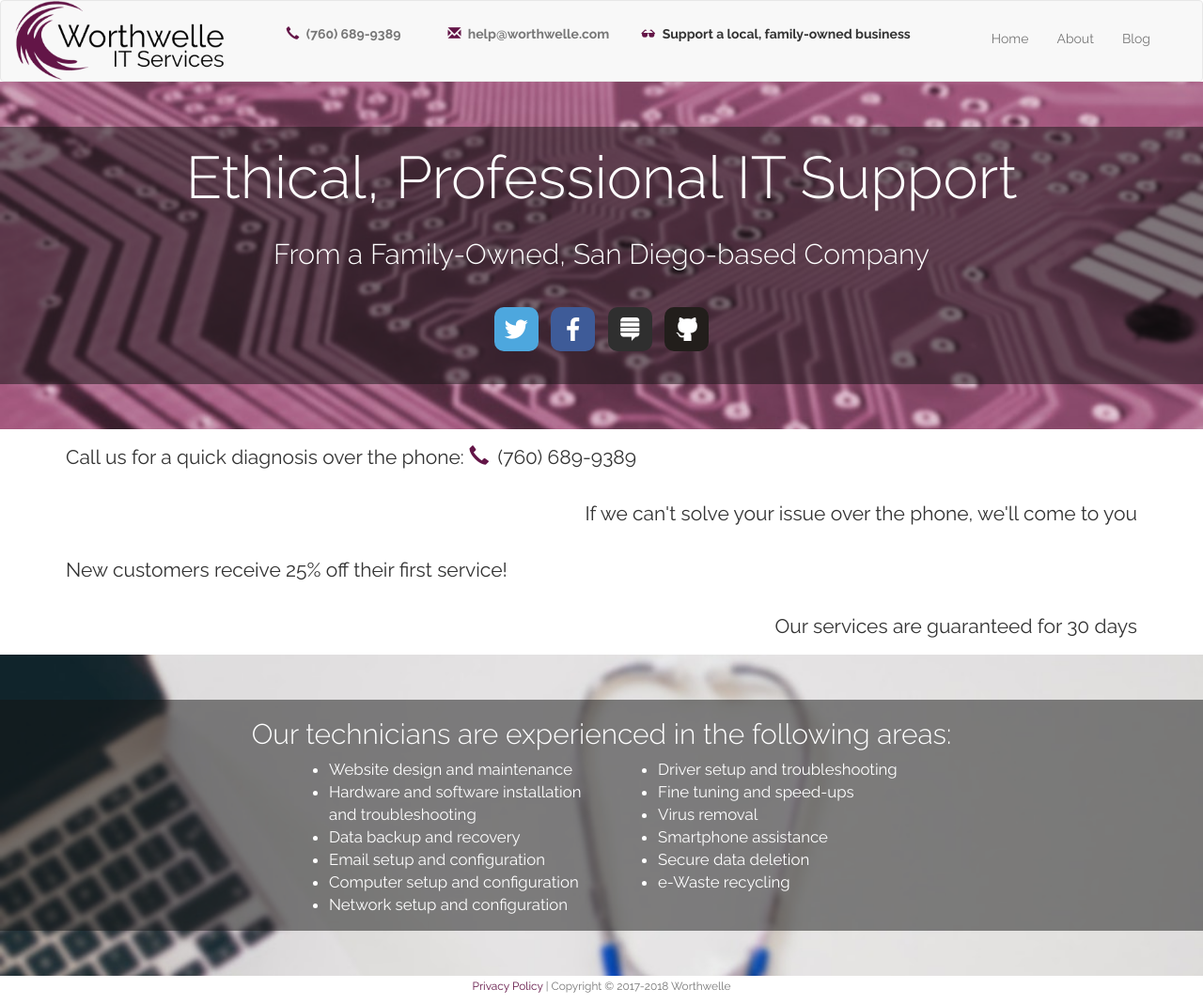
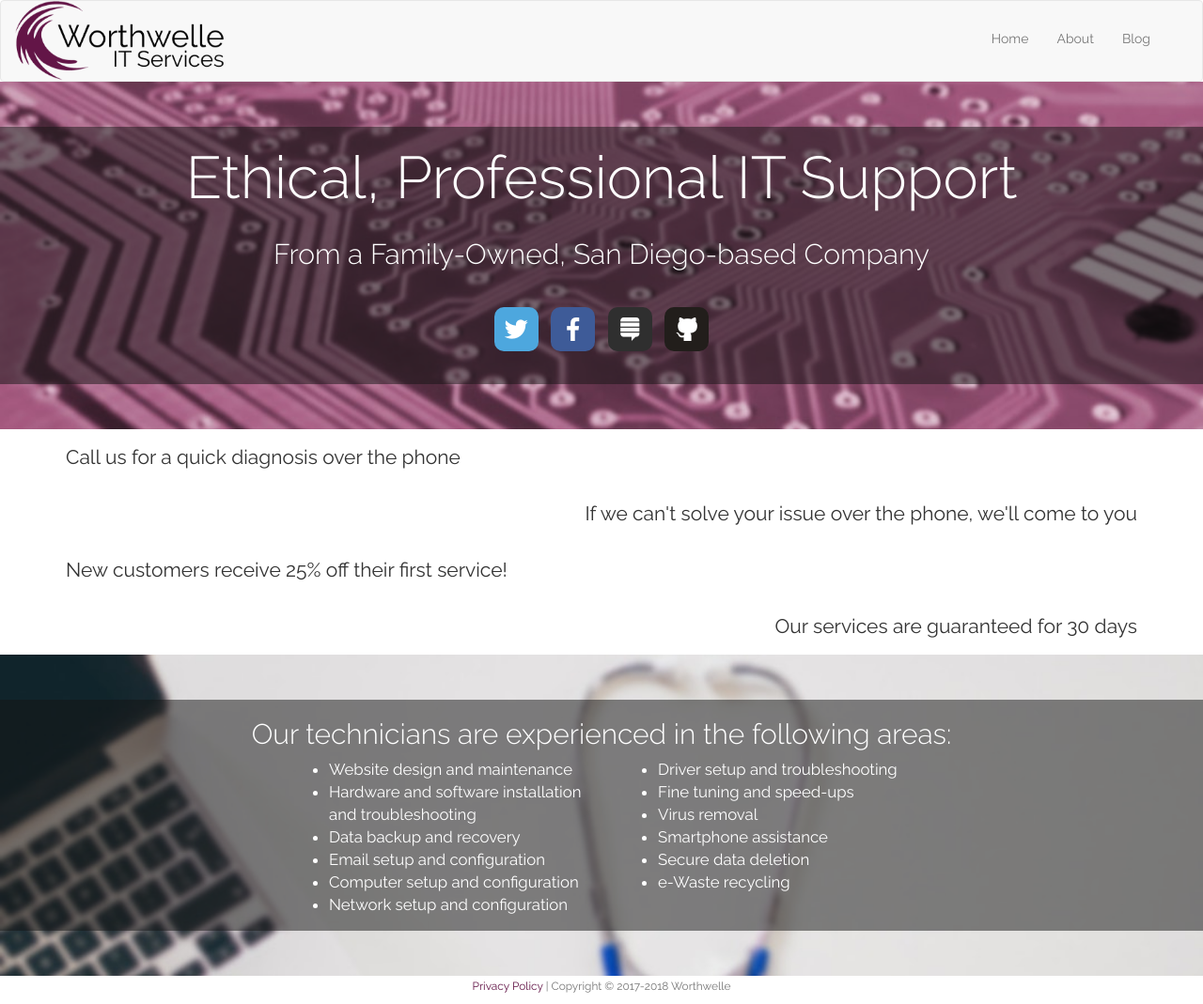
Before and after one commit to Worthwelle/worthwelle.github.io, a Jekyll site: the page built from index.html, in a window 1280 px wide. Shown: the whole page at 94% size. Built offline with Jekyll 4.4.1, drawn with Linux system fonts in a browser that asks for light colours; nearby versions of some CDN libraries.

Commit message:
retire contact information

```diff
--- a/_includes/header.html
+++ b/_includes/header.html
@@ -29,11 +29,6 @@
 						{% endif %}
 
 					</ul>
-					<ul class="nav navbar-nav navbar-info">
-						<li><a href="tel:{{site.phone | remove: "(" | remove: ")" | remove: " " | remove: "-"}}"><i class="glyphicon glyphicon-earphone"></i> {{site.phone}}</a></li>
-						<li><a href="mailto:{{site.email}}"><i class="glyphicon glyphicon-envelope"></i> {{site.email}}</a></li>
-						<li><i class="glyphicon glyphicon-sunglasses"></i> Support a local, family-owned business</li>
-					</ul>
 				</div>
 			</div>
 		</nav>
--- a/index.html
+++ b/index.html
@@ -24,7 +24,7 @@ layout: default
 
 		<div class="container callus">
 			<div class="row">
-				<div class="col-lg-8">Call us for a quick diagnosis over the phone: <i class="glyphicon glyphicon-earphone"></i> (760) 689-9389</div><div class="col-lg-4"></div>
+				<div class="col-lg-8">Call us for a quick diagnosis over the phone</div>
 			</div>
 			<div class="row">
 				<div class="col-lg-4"></div><div class="col-lg-8 text-right">If we can't solve your issue over the phone, we'll come to you</div>
```
